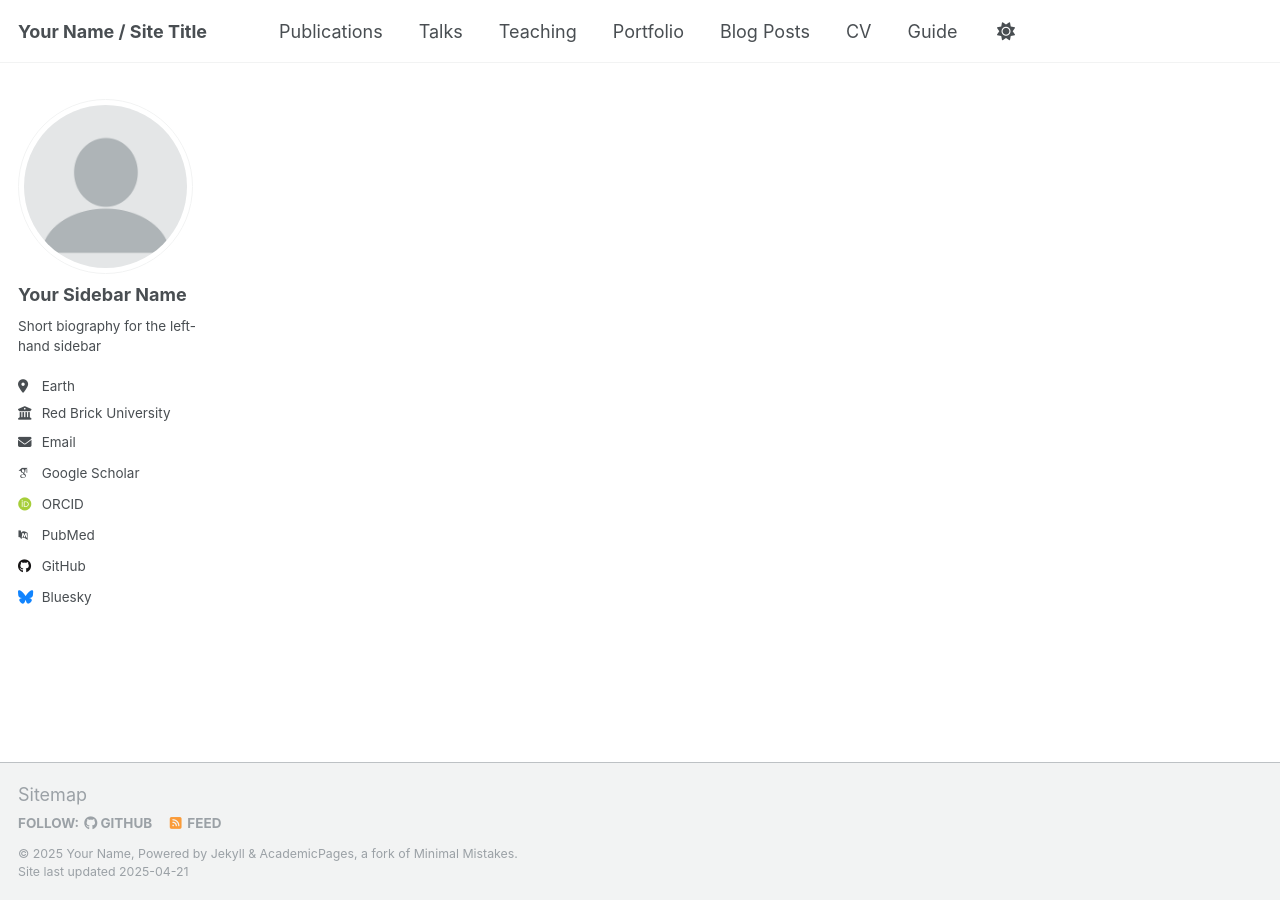
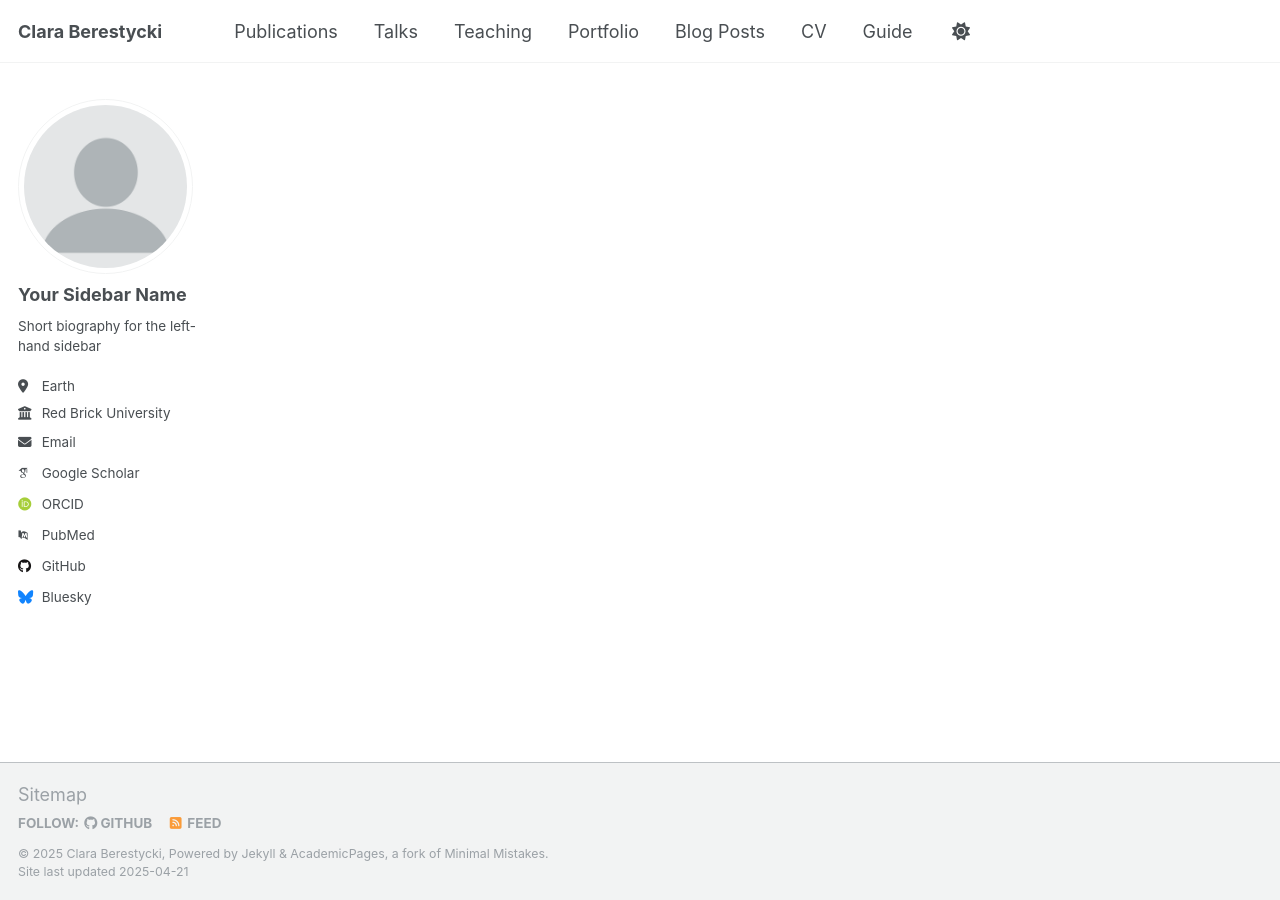
Before and after one commit to claraberes/claraberes.github.io, a Jekyll site: the page built from index.md, in a window 1280 px wide. Built offline with Jekyll 4.4.1, drawn with Linux system fonts in a browser that asks for light colours; some web fonts are replaced; our own code applies the rules of GitHub Pages for plain Markdown files.

Commit message:
Update _config.yml

```diff
--- a/_config.yml
+++ b/_config.yml
@@ -9,9 +9,9 @@
 # Basic Site Settings
 locale                   : "en-US"
 site_theme               : "default"
-title                    : "Your Name / Site Title"
+title                    : "Clara Berestycki"
 title_separator          : "-"
-name                     : &name "Your Name"
+name                     : &name "Clara Berestycki"
 description              : &description "personal description"
 url                      : https://academicpages.github.io # the base hostname & protocol for your site e.g. "https://[your GitHub username].github.io"
 baseurl                  : "" # the subpath of your site, e.g. "/blog"
```
